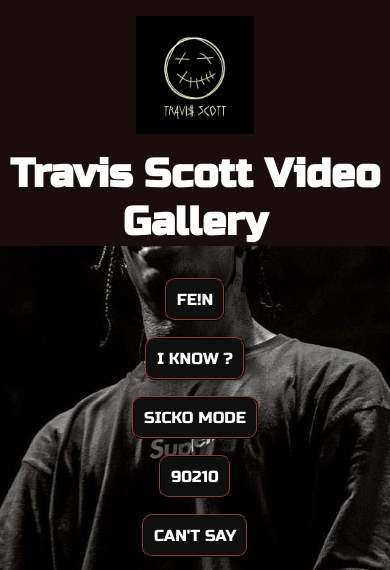
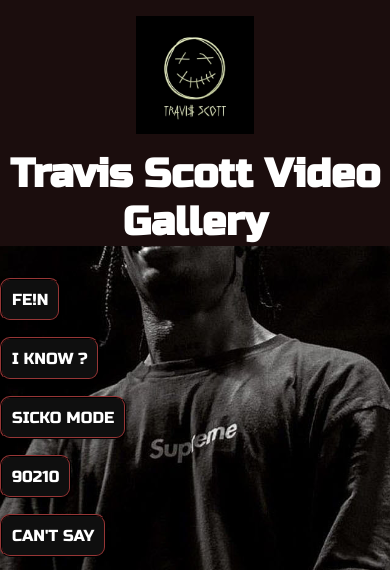
Before and after one commit to keveendelgado/MiniProject2, a plain HTML site: page index.html in a window 390 px wide. Shown: the top 570 px of the page. Drawn offline with Linux system fonts and the light colour scheme.

Commit message:
4 commit

```diff
--- a/styles/main.css
+++ b/styles/main.css
@@ -139,42 +139,34 @@ footer {
     border: 2px ridge rgb(7, 7, 7);
   }
 
-  @media (max-width: 800px) {
-    /* Adjust header layout */
+  @media (max-width: 600px) {
     header {
         flex-direction: column;
     }
     header h2 {
         text-align: center;
     }
-
-    /* Make navigation visible and adjust for small screen layout */
     nav {
         display: block; /* Make sure nav is visible */
         flex-basis: 100%; /* Full width of the viewport */
         position: sticky;
         top: 0; /* Stick to the top of the viewport */
+        width: 100%; /* Ensures the nav spans the full width */
     }
-
     nav ul {
         display: flex;
         flex-direction: column; /* Stack nav items vertically */
-        width: 100%; /* Use full width for each nav item */
-        align-items: center; /* Center align the nav items */
+        align-items: flex-start; /* Align items to the left */
+        width: 100%; /* Full width to accommodate smaller screens */
     }
-
     nav a {
         padding: 10px; /* Sufficient padding for touch targets */
-        text-align: center; /* Center the text within nav links */
+        text-align: left; /* Align the text within nav links to the left */
         width: 100%; /* Full width to make each link easy to tap */
     }
-
-    /* Adjust main content area */
     main {
         flex-basis: 100%; /* Use full width of the viewport */
     }
-
-    /* Remove borders from video wrappers on small screens for cleaner look */
     .videowrapper {
         border: none;
     }
```
